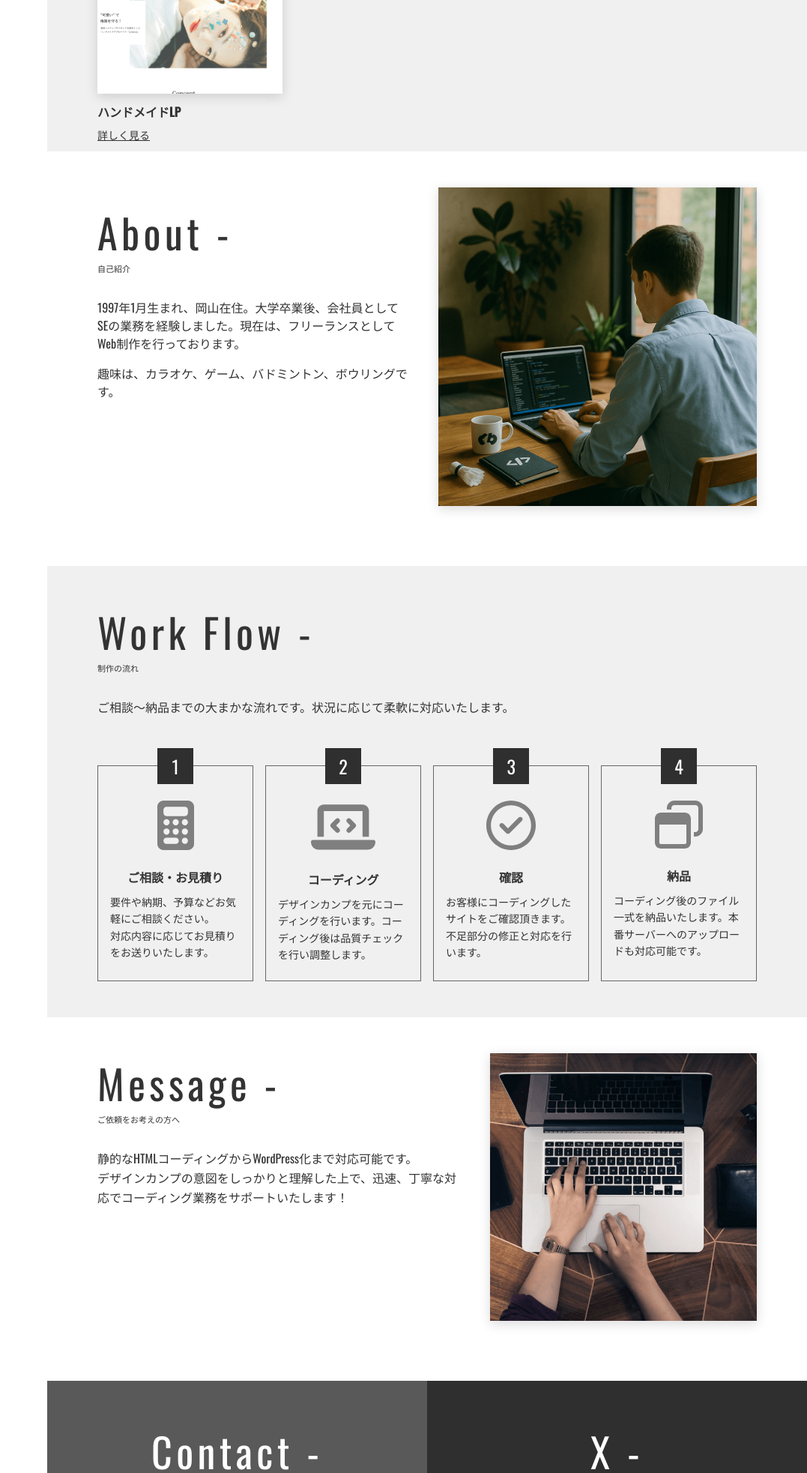
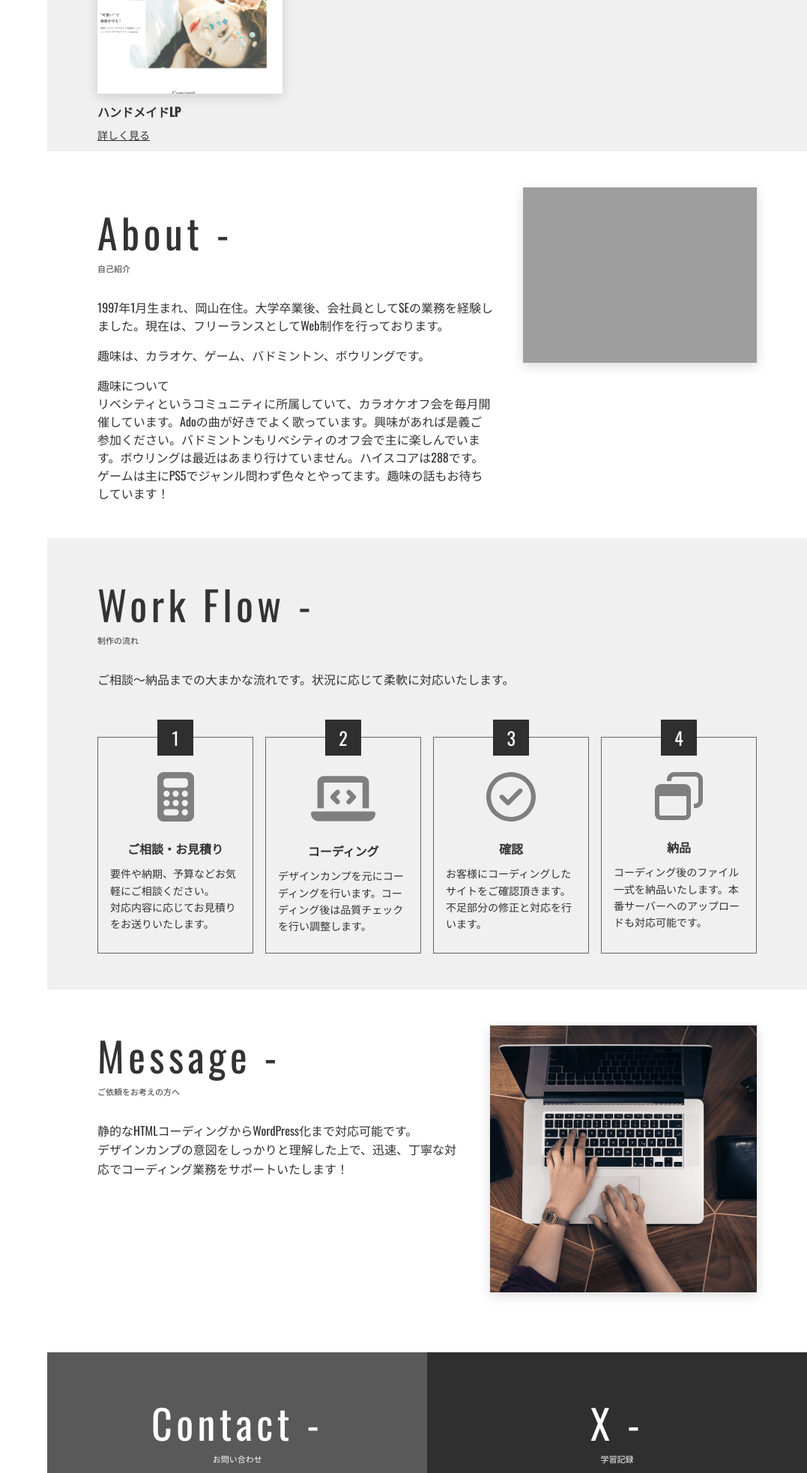
Before and after one commit to nk0116/Portfolio, a PHP site: page / in a window 1280 px wide. Shown: the part 1675-3640 px from the top of the page at 75% size, without its empty margins (203-1280 px from the left). Run offline with PHP 8.4, Linux system fonts and the light colour scheme; grey boxes are pictures that could not be loaded.

Commit message:
aboutの画像を自分の画像に変更

```diff
--- a/css/style.css
+++ b/css/style.css
@@ -355,7 +355,9 @@ body.is-fixed {
   margin-top: 20px;
 }
 .about .about__img {
-  margin-bottom: 32px;
+  width: 600px;
+  height: auto;
+  margin: 0 auto;
 }
 .about .about__img img {
   box-shadow: 0 4px 15px 0 rgba(0, 0, 0, 0.15);
@@ -366,6 +368,10 @@ body.is-fixed {
     flex-direction: row-reverse;
     gap: 40px;
   }
+}
+
+.about__text-contents {
+  max-width: 60%;
 }
 
 .flow {
--- a/index.html
+++ b/index.html
@@ -262,7 +262,7 @@
           <div class="section__inner">
             <div class="about__container">
               <div class="about__img">
-                <img src="./img/img_about-nerio.png" alt="" />
+                <img src="./img/img_about-nerio.jpg" alt="" />
               </div>
 
               <div class="about__text-contents">
@@ -274,6 +274,8 @@
                 <div class="about__contents">
                   <p class="about__text">1997年1月生まれ、岡山在住。大学卒業後、会社員としてSEの業務を経験しました。現在は、フリーランスとしてWeb制作を行っております。</p>
                   <p class="about__text">趣味は、カラオケ、ゲーム、バドミントン、ボウリングです。</p>
+                  <p class="about__text">趣味について<br>リベシティというコミュニティに所属していて、カラオケオフ会を毎月開催しています。Adoの曲が好きでよく歌っています。興味があれば是義ご参加ください。バドミントンもリベシティのオフ会で主に楽しんでいます。ボウリングは最近はあまり行けていません。ハイスコアは288です。ゲームは主にPS5でジャンル問わず色々とやってます。趣味の話もお待ちしています！</p>
+
                 </div>
               </div>
             </div>
--- a/sass/style.scss
+++ b/sass/style.scss
@@ -411,7 +411,9 @@ body {
     margin-top: 20px;
   }
   .about__img {
-    margin-bottom: 32px;
+    width: 600px;
+    height: auto;
+    margin: 0 auto;
     img {
       box-shadow: $img-box-shadow;
     }
@@ -425,6 +427,9 @@ body {
   }
 }
 
+.about__text-contents{
+  max-width: 60%;
+}
 // flow
 .flow {
   background-color: color.$bg-light;
```
Also changed, not shown: img/img_about-nerio.png (deleted), 1 other file.
